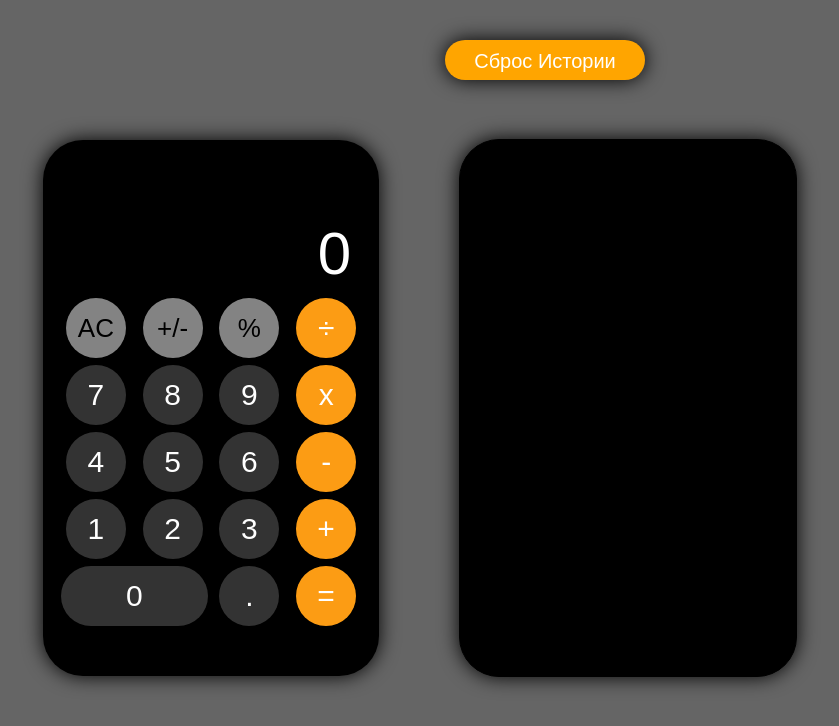
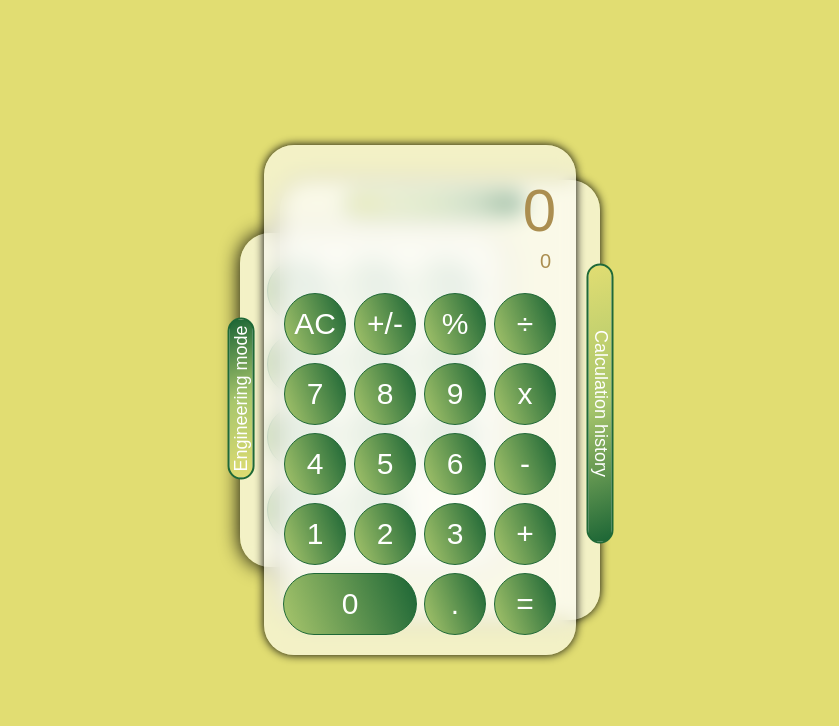
Before and after one commit to Noozlik/Calculator, a website: page index.html in a window 1280 px wide. Shown: the whole page, without its empty margins (220-1059 px from the left). Drawn offline with Linux system fonts and the light colour scheme.

Commit message:
color,adaptive,sound when pressed,general edits

```diff
--- a/index.html
+++ b/index.html
@@ -1,5 +1,5 @@
 <!DOCTYPE html>
-<html lang="ru,en">
+<html lang="en">
 <head>
     <meta charset="UTF-8">
     <meta name=viewport" content="width=device-width">
@@ -9,50 +9,53 @@
 <body>
     <div class="calculator-wrapper">
         <div class="calculator">
-<!--        <div class="calc-sum">0</div>-->
             <div class="sum">0</div>
-        <div class="buttons">
-        <div class="btn ac bg-grey">AC</div>
-        <div class="btn plus_minus bg-grey">+/-</div>
-        <div class="btn percent bg-grey">%</div>
-        <div class="btn division bg-orange">÷</div>
+            <div class="calc-sum">0</div>
+            <div class="main-buttons">
+                <div class="btn ac" onclick="playSound()">AC</div>
+                <div class="btn plus-minus" onclick="playSound()">+/-</div>
+                <div class="btn percent" onclick="playSound()">%</div>
+                <div class="btn division" onclick="playSound()">÷</div>
 
-        <div class="btn seven">7</div>
-        <div class="btn eigth">8</div>
-        <div class="btn nine">9</div>
-        <div class="btn multiplication bg-orange">x</div>
+                <div class="btn seven" onclick="playSound()">7</div>
+                <div class="btn eigth" onclick="playSound()">8</div>
+                <div class="btn nine" onclick="playSound()">9</div>
+                <div class="btn multiplication" onclick="playSound()">x</div>
 
-        <div class="btn four">4</div>
-        <div class="btn five">5</div>
-        <div class="btn six">6</div>
-        <div class="btn minus bg-orange">-</div>
+                <div class="btn four" onclick="playSound()">4</div>
+                <div class="btn five" onclick="playSound()">5</div>
+                <div class="btn six" onclick="playSound()">6</div>
+                <div class="btn minus" onclick="playSound()">-</div>
 
-        <div class="btn one">1</div>
-        <div class="btn two">2</div>
-        <div class="btn three">3</div>
-        <div class="btn plus bg-orange">+</div>
+                <div class="btn one" onclick="playSound()">1</div>
+                <div class="btn two" onclick="playSound()">2</div>
+                <div class="btn three" onclick="playSound()">3</div>
+                <div class="btn plus" onclick="playSound()">+</div>
 
-        <div class="btn zero">0</div>
-        <div class="btn comma">.</div>
-        <div class="btn equals bg-orange">=</div>
+                <div class="btn zero" onclick="playSound()">0</div>
+                <div class="btn comma" onclick="playSound()">.</div>
+                <div class="btn equals" onclick="playSound()">=</div>
             </div>
         </div>
         <div class="slide-calculator">
-<!--        <button class="open-close">Открыть/Закрыть</button>-->
-        <button id="toggleBtn">Open/Close</button>
+            <button class="toggleBtn">Engineering mode</button>
             <div class="additional-buttons">
-        <div class="additional-btn">sin</div>
-        <div class="additional-btn">cos</div>
-        <div class="additional-btn">tan</div>
-        <div class="additional-btn">x²</div>
-        <div class="additional-btn">π</div>
-        <div class="additional-btn">√</div>
-        <div class="additional-btn">(</div>
-        <div class="additional-btn">)</div>
+                <div class="additional btn" onclick="playSound()">sin</div>
+                <div class="additional btn" onclick="playSound()">cos</div>
+                <div class="additional btn" onclick="playSound()">tan</div>
+                <div class="additional btn" onclick="playSound()">x²</div>
+                <div class="additional btn" onclick="playSound()">x³</div>
+                <div class="additional btn" onclick="playSound()">π</div>
+                <div class="additional btn" onclick="playSound()">(</div>
+                <div class="additional btn" onclick="playSound()">)</div>
+                <div class="additional btn" onclick="playSound()">√</div>
+                <div class="additional btn" onclick="playSound()">log</div>
+                <div class="additional btn" onclick="playSound()">ln</div>
             </div>
         </div>
         <div class="additional-window">
-        <button id="reset-history">Сброс Истории</button>
+            <button class="reset-history">Reset history</button>
+            <button class="history-board">Calculation history</button>
             <div class="calc-history"></div>
         </div>
     </div>
--- a/script.js
+++ b/script.js
@@ -1,9 +1,14 @@
 let display= document.querySelector(".sum");
+let displayResult = document.querySelector(".calc-sum");
 let history = document.querySelector(".calc-history");
+
 let but = document.querySelectorAll(".btn");
-let resetHistoryBtn = document.getElementById("reset-history");
+let resetHistoryBtn = document.querySelector(".reset-history");
+
 let wrapper = document.querySelector(".calculator-wrapper");
-let toggleBtn = document.getElementById("toggleBtn");
+let toggleBtn = document.querySelector(".toggleBtn");
+let historyBoard = document.querySelector(".history-board");
+
 let stack = [];
 
 toggleBtn.addEventListener("click", function () {
@@ -13,13 +18,55 @@ toggleBtn.addEventListener("click", function () {
         wrapper.classList.add("open");
     }
 });
+historyBoard.addEventListener("click", function () {
+    if (wrapper.classList.contains("open-window")) {
+        wrapper.classList.remove("open-window");
+    } else {
+        wrapper.classList.add("open-window");
+    }
+});
 
 document.addEventListener("keydown", function(event) {
-    let key = event.key; // Получаем нажатую клавишу
-
-    // Проверка является ли нажатая клавиша цифрой или знаком
-    if (!Number.isNaN(Number(key))|| key === "+" || key === "-" || key === "x" || key === "/" || key === "%") {
-        // Обрабатываем ввод цифры или знака
+    let key = event.key;
+    switch (key) {
+        case "+":
+            display.innerText += key;
+            stack.push(parseFloat(key));
+            break;
+        case "-":
+            display.innerText += key;
+            stack.push(parseFloat(key));
+            break;
+        case "x":
+            display.innerText += key;
+            stack.push(parseFloat(key));
+            break;
+        case "/":
+            display.innerText += key;
+            stack.push(parseFloat(key));
+            break;
+        case "%":
+            display.innerText += key;
+            stack.push(parseFloat(key));
+            break;
+        case ".":
+            if (!display.innerText.includes(".")) {
+                display.innerText += key;
+            }
+            break;
+        case "Enter":
+            display.innerText = equals();
+            break;
+        case "Escape":
+            display.innerText = "0";
+            stack = [];
+            break;
+        case "Backspace":
+            let currentText = display.innerText;
+            display.innerText = currentText.slice(0, -1);
+            break;
+        default:
+            if (!Number.isNaN(Number(key))) {
                 if (display.innerText === "0" && key !== ".") {
                     display.innerText = key;
                 } else {
@@ -27,45 +74,33 @@ document.addEventListener("keydown", function(event) {
                 }
 
                 stack.push(parseFloat(key));
-        // sizeSymbol(display);
             }
-    if (display.innerText === "0") {
-        display.innerText = event.target.innerText;
-    }
-    // Проверка, была ли нажата клавиша "Enter"
-    if (key === "Enter") {
-        display.innerText = equals();
-    }
-    // Проверка, была ли нажата клавиша "Escape"
-    if (key === "Escape") {
-        display.innerText = "0"; // Обнуление калькулятор
-        stack = [];
-    }
-    // Проверка для удаления последнего символа или цифры
-    if (key === "Backspace") {
-        let currentText = display.innerText;
-        display.innerText = currentText.slice(0, -1);
-    }
-    if (key === "." || key === "ю") {
-        if (!display.innerText.includes(".")) {
-            display.innerText += ".";
-        }
+            break;
     }
 });
 
-// Функция для сохранения истории в локальное хранилище
+resetHistoryBtn.addEventListener("click", function () {
+    history.innerText = "";
+    localStorage.removeItem('history');
+});
+
+function playSound() {
+    const audio = new Audio("sound/click_button.mp3");
+    audio.play();
+}
+
+// Function for saving history to local storage
 function saveHistory(expression) {
+    let historyArray = [];
     let currentHistory = localStorage.getItem('history');
     if (currentHistory) {
-        currentHistory = JSON.parse(currentHistory);
-    } else {
-        currentHistory = [];
+        historyArray = JSON.parse(currentHistory);
     }
-    currentHistory.push({ expression });
-    localStorage.setItem('history', JSON.stringify(currentHistory));
+    historyArray.push({ expression });
+    localStorage.setItem('history', JSON.stringify(historyArray));
 }
 
-// Функция для загрузки истории из локального хранилища
+// Function for downloading history from local storage
 function loadHistory() {
     let currentHistory = localStorage.getItem('history');
     if (currentHistory) {
@@ -76,6 +111,7 @@ function loadHistory() {
     }
 }
 
+//Function to reduce font
 function sizeSymbol (element) {
     if (element.innerText.length > 8) {
         element.style.fontSize = "30px";
@@ -85,6 +121,7 @@ function sizeSymbol (element) {
     }
 }
 
+//Functions for the calculator
 function plus (a, b) {
     return a + b;
 }
@@ -105,8 +142,15 @@ function percent(a) {
     return a / 100;
 }
 
+function cube(a) {
+    return a * a * a;
+}
+
+function square(a) {
+    return a * a;
+}
+
 let isEqualSignPressed = false;
-
 function equals() {
     let result = null;
     let sign = stack[1];
@@ -135,18 +179,17 @@ function equals() {
     if (result) {
         result = parseFloat(result.toFixed(3));
     }
+
     history.innerText += num1 + " " + sign + " " + num2 + " = " + result + "\n";
-        display.innerText = result;
+    displayResult.innerText = num1 + " " + sign + " " + num2 + " = " + result;
     isEqualSignPressed = true;
-
-        // if (isEqualSignPressed) {
+    saveHistory();
     stack = [result, sign, num2];
     isEqualSignPressed = false;
-        // }
     return result;
 }
-but.forEach((item)=> {
-    item.addEventListener("click", function (event) {
+
+function handleButtonClick(event) {
     switch (event.target.innerText) {
         case "+":
             stack.push(display.innerText);
@@ -168,6 +211,10 @@ but.forEach((item)=> {
             stack.push(event.target.innerText);
             display.innerText = "";
             break;
+        case "sin":
+            display.innerText = sin(display.innerText);
+            history.innerText += display.innerText;
+            break;
         case "%":
             display.innerText = percent(display.innerText);
             history.innerText += display.innerText;
@@ -179,6 +226,14 @@ but.forEach((item)=> {
                 display.innerText = '-' + display.innerText;
             }
             break;
+        case "x²":
+            display.innerText = square(display.innerText);
+            history.innerText += display.innerText;
+            break;
+        case "x³":
+            display.innerText = cube(display.innerText);
+            history.innerText += display.innerText;
+            break;
         case "=":
             stack.push(display.innerText);
             display.innerText = equals();
@@ -186,6 +241,7 @@ but.forEach((item)=> {
         case "AC":
             stack = [];
             display.innerText = "0";
+            displayResult.innerText = "0";
             break;
         default:
             if (display.innerText === "0" && event.target.innerText !== ".") {
@@ -194,15 +250,17 @@ but.forEach((item)=> {
                 display.innerText += event.target.innerText;
             }
     }
-        console.log(stack);
-        console.log(typeof stack[stack.length - 1]);
-        // secondWindow.innerText += event.target.innerText;
-        sizeSymbol(display);
+}
+
+but.forEach((item) => {
+    item.addEventListener("click", handleButtonClick);
+});
+loadHistory();
+
+const buttons = document.getElementsByClassName("btn");
+const audio = new Audio("sound/click_button.mp3");
+Array.prototype.forEach.call(buttons, function (button) {
+      button.addEventListener("click", function () {
+             audio.play();
             });
         });
-
-loadHistory();
-resetHistoryBtn.addEventListener("click", function () {
-    history.innerText = ""; // Очистить историю вычислений
-    localStorage.removeItem('history'); // Удалить данные из localStorage
-});
--- /dev/null
+++ b/style.scss
@@ -0,0 +1,204 @@
+$background-main: #e1dd72;
+$background-calc: rgba(255,255,255, 0.6);
+$text-color-button: #ffffff;
+$history-color-text: #C6A86C;
+$sum-color: #ab8e50;
+$border-color: #1f6937;
+$gradient-color1: #e1dd72;
+$gradient-color2: #a8c66c;
+$gradient-color3: #1b6535;
+
+$shadow: rgba(0,0,0,1);
+$blur: blur(10px);
+
+$font-add-button: 18px;
+$font-buttons: 30px;
+$border: 30px;
+$border-buttons: 50%;
+
+$small: 480px;
+$medium: 768px;
+$large: 1024px;
+
+
+body {
+  margin: 0 auto;
+  font-family: arial, sans-serif;
+  background: $background-main;
+}
+.calculator-wrapper {
+  margin: 0;
+  display: flex;
+  justify-content: center;
+  align-items: center;
+  height: 100vh;
+  &.open .slide-calculator {
+    margin-left: -400px;
+    z-index: 0;
+  }
+  &.open-window .additional-window {
+    margin-right: -460px;
+    z-index: 0;
+  }
+}
+.calculator {
+  padding: 20px;
+  border-radius: $border;
+  background: $background-calc;
+  backdrop-filter: $blur;
+  color: $text-color-button;
+  box-shadow: 0 0 10px $shadow;
+  position: absolute;
+  z-index: 1;
+  .calc-sum {
+    padding-right: 5px;
+    margin-top: 5px;
+    color: $sum-color;
+    font-size: 20px;
+    text-align: right;
+    border-radius: 15px;
+  }
+  .sum {
+    color: $sum-color;
+    font-size: 60px;
+    height: 80px;
+    display: flex;
+    flex-direction: column-reverse;
+    flex-wrap: wrap;
+    align-content: flex-end;
+    overflow: hidden;
+  }
+  .main-buttons {
+    margin-top: 20px;
+    display: grid;
+    grid-template-areas: "ac plus-minus percent division"
+    "seven eigth nine multiplication"
+    "four five six minus"
+    "one two three plus"
+    "zero zero comma equals";
+    grid-gap: 8px;
+    justify-items: center;
+    .btn {
+      background-image: linear-gradient(70deg, $gradient-color1 0%, $gradient-color2 50%, $gradient-color3 100%);
+      background-position: 100% 0;
+      background-size: 200% 200%;
+      transition: .5s;
+      width: 60px;
+      border-radius: $border-buttons;
+      border: 1px solid $border-color;
+      text-align: center;
+      line-height: 60px;
+      font-size: $font-buttons;
+      cursor: pointer;
+      user-select: none;
+      &:hover {
+        box-shadow: 0 0 0 0 rgba(0, 40,120,0);
+        background-position: 0 0;
+      }
+      &.zero {
+        grid-area: zero;
+        width: 100%;
+        border-radius: 34px;
+      }
+    }
+  }
+}
+
+.slide-calculator {
+  padding: 10px;
+  left: 50%;
+  margin-left: -180px;
+  border-radius: $border;
+  position: absolute;
+  background: $background-calc;
+  backdrop-filter: $blur;
+  box-shadow: 0 0 20px $shadow;
+  transition: left 1s ease;
+  .toggleBtn {
+    bottom: 155px;
+    left: -80px;
+    background-image: linear-gradient(70deg, $gradient-color1 0%, $gradient-color2 50%, $gradient-color3 100%);
+    color: $text-color-button;
+    font-size: $font-add-button;
+    position: absolute;
+    transform: rotate(-90deg);
+    border-radius: 100px;
+    border: 2px solid $border-color;
+  }
+  .additional-buttons {
+    margin: 15px;
+    display: grid;
+    grid-template-columns: repeat(3, 65px);
+    grid-template-rows: 65px 65px 65px 65px;
+    grid-gap: 8px;
+  }
+  .additional {
+    margin: auto;
+    width: 60px;
+    height: 60px;
+    background-image: linear-gradient(70deg, $gradient-color1 0%, $gradient-color2 50%, $gradient-color3 100%);
+    background-position: 100% 0;
+    background-size: 200% 200%;
+    border: 1px solid $border-color;
+    transition: .5s;
+    border-radius: $border-buttons;
+    text-align: center;
+    line-height: 60px;
+    font-size: $font-buttons;
+    cursor: pointer;
+    user-select: none;
+    color: $text-color-button;
+    &:hover {
+      box-shadow: 0 0 0 0 rgba(0, 40,120,0);
+      background-position: 0 0;
+    }
+  }
+}
+.additional-window {
+  padding: 20px;
+  right: 50%;
+  margin-right: -180px;
+  position: absolute;
+  display: flex;
+  flex-direction: column;
+  justify-content: flex-end;
+  width: 280px;
+  height: 400px;
+  box-shadow: 0 0 10px $shadow;
+  border-radius: $border;
+  background: $background-calc;
+  backdrop-filter: $blur;
+  color: $text-color-button;
+  transition: right 1s ease;
+  .reset-history {
+    position: absolute;
+    top: 10px;
+    right: 75px;
+    width: 180px;
+    background-image: linear-gradient(70deg, $gradient-color1 0%, $gradient-color2 50%, $gradient-color3 100%);
+    color: $text-color-button;
+    font-size: $font-add-button;
+    border-radius: 30px;
+    border: 2px solid $border-color;
+    cursor: pointer;
+  }
+  .history-board {
+    position: relative;
+    right: -160px;
+    top: 190px;
+    background-image: linear-gradient(70deg, $gradient-color1 0%, $gradient-color2 50%, $gradient-color3 100%);
+    color: $text-color-button;
+    border-radius: 100px;
+    border: 2px solid $border-color;
+    font-size: $font-add-button;
+    transform: rotate(90deg);
+  }
+  .calc-history {
+    color: $history-color-text;
+    font-size: 20px;
+    font-family: AriL, sans-serif;
+    margin-top: auto;
+    text-align: right;
+    overflow: scroll;
+  }
+}
```
Also changed, not shown: package.json (added, +32 -0 lines), style.css, 3 other files. Lines whose indentation alone changed are shown as unchanged.
